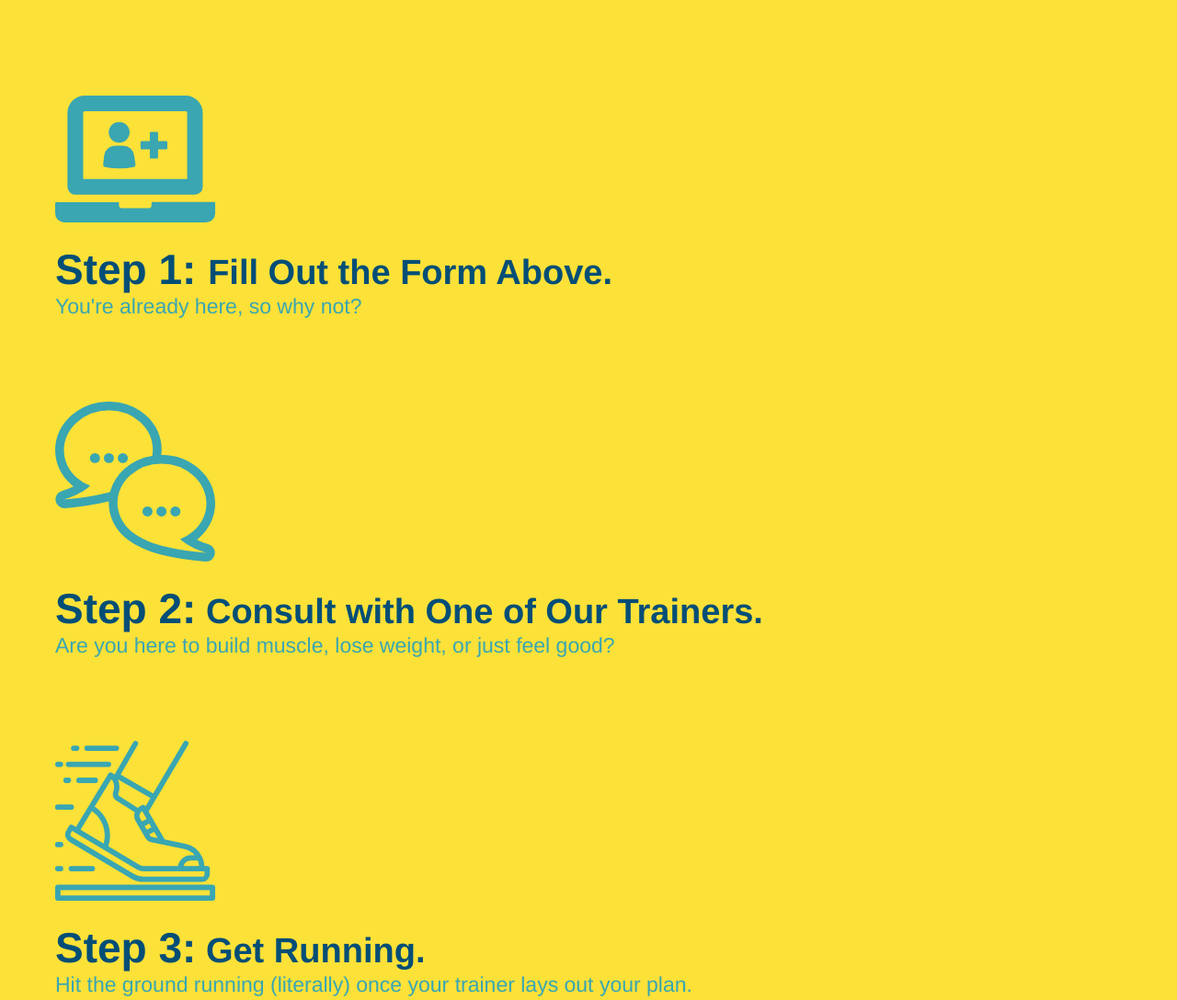
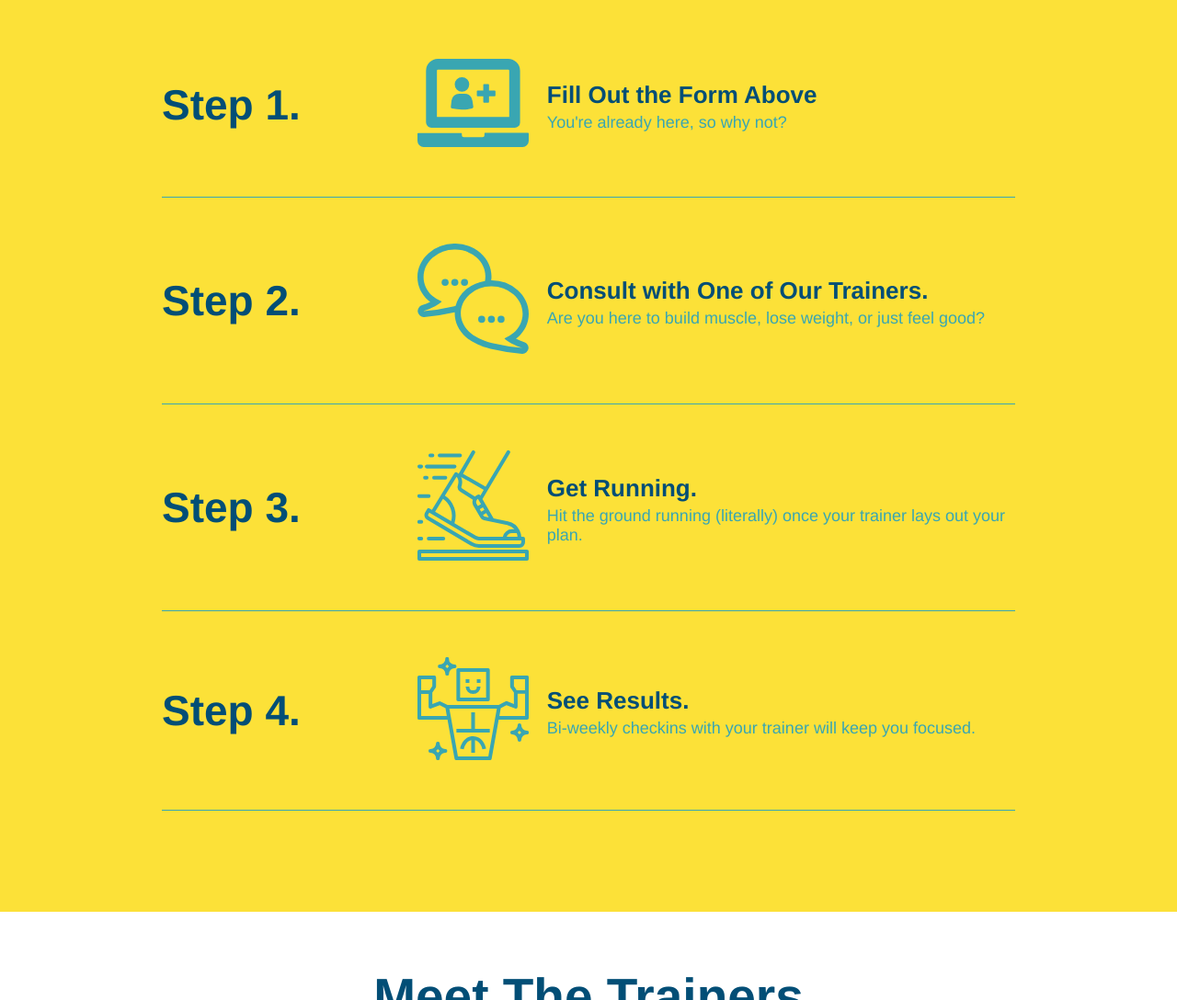
Before and after one commit to shawnlittrel/run-buddy, a plain HTML site: page index.html in a window 1280 px wide. Shown: the part 1340-2428 px from the top of the page at 92% size. Drawn offline with Linux system fonts and the light colour scheme.

Commit message:
add flexbox to steps:

```diff
--- a/assets/css/style.css
+++ b/assets/css/style.css
@@ -171,28 +171,52 @@ section{
     background: #fce138;
 }
 
-.steps div{
-    margin-bottom: 80px;
+.step{
+    margin: 50px auto;
+    padding-bottom: 50px;
+    width: 80%;
+    border-bottom: 1px solid #39a6b2;
+    display: flex;
+    flex-wrap: wrap;
+    align-items: center;
+    justify-content: space-between;
 }
 
-.steps img{
-    width: 15%;
-    margin: 10px 0;
+.step h3{
+    color: #024e76;
+    font-size: 46px;
+    flex: 1 30%;
 }
 
-.steps h3{
-    color: #024e76;
-    font-size: 46px;
-    margin-top: 10px;
+.step-info{
+    flex: 2 70%;
+    display: flex;
+    flex-wrap: wrap;
+    align-items: center;
 }
 
-.steps p{
-    color: #39a6b2;
-    font-size: 23px;
+.step-img{
+    flex: 1 12%;
+    margin-right: 20px;
 }
 
-.steps span{
-    font-size: 38px;
+.step-img img{
+    max-width: 100%;
+}
+
+.step-text p{
+    color: #39a6b2;
+    font-size: 18px;
+}
+
+.step-text{
+    flex: 12;
+}
+
+.step-text h4{
+    font-size: 26px;
+    line-height: 1.5;
+    color: #024e76;
 }
 
 .trainer{
--- a/index.html
+++ b/index.html
@@ -85,28 +85,56 @@
       <div class="flex-row">
         <h2 class="section-title secondary-border">What You Do</h2>
       </div>
-        <div>
+      <div class="step">
+        <h3> Step 1.</h3>
+        <div class="step-info">
+          <div class="step-img">
             <img src="./assets/images/step-1.svg" alt="" />
-          <h3>Step 1: <span>Fill Out the Form Above.</span></h3>
+          </div>
+          <div class="step-text">
+            <h4>Fill Out the Form Above</h4>
             <p>You're already here, so why not?</p>
           </div>
+        </div>
+      </div>
 
-        <div>
+        <div class="step">
+          <h3> Step 2.</h3>
+          <div class="step-info">
+            <div class="step-img">
               <img src="./assets/images/step-2.svg" alt="" />
-          <h3>Step 2:<span> Consult with One of Our Trainers.</span></h3>
+            </div>
+            <div class="step-text">
+              <h4>Consult with One of Our Trainers.</h4>
               <p>Are you here to build muscle, lose weight, or just feel good?</p>
             </div>
+          </div>
+        </div>
 
-        <div>
+        <div class="step">
+          <h3>Step 3.</h3>
+          <div class="step-info">
+            <div class="step-img">
               <img src="./assets/images/step-3.svg" alt="" />
-            <h3>Step 3:<span> Get Running.</span></h3>
+            </div>
+            <div class="step-text">
+              <h4>Get Running.</h4>
               <p>Hit the ground running (literally) once your trainer lays out your plan.</p>
             </div>
+          </div>
+        </div>
 
-        <div>
+        <div class="step">
+          <h3>Step 4.</h3>
+          <div class="step-info">
+            <div class="step-img">
               <img src="./assets/images/step-4.svg" alt="" />
-            <h3>Step 4:<span> See Results.</span></h3>
+            </div>
+            <div class="step-text">
+              <h4>See Results.</h4>
               <p>Bi-weekly checkins with your trainer will keep you focused.</p>
+            </div>
+          </div>
         </div>
     </section>
 
```
Lines whose indentation alone changed are shown as unchanged.
